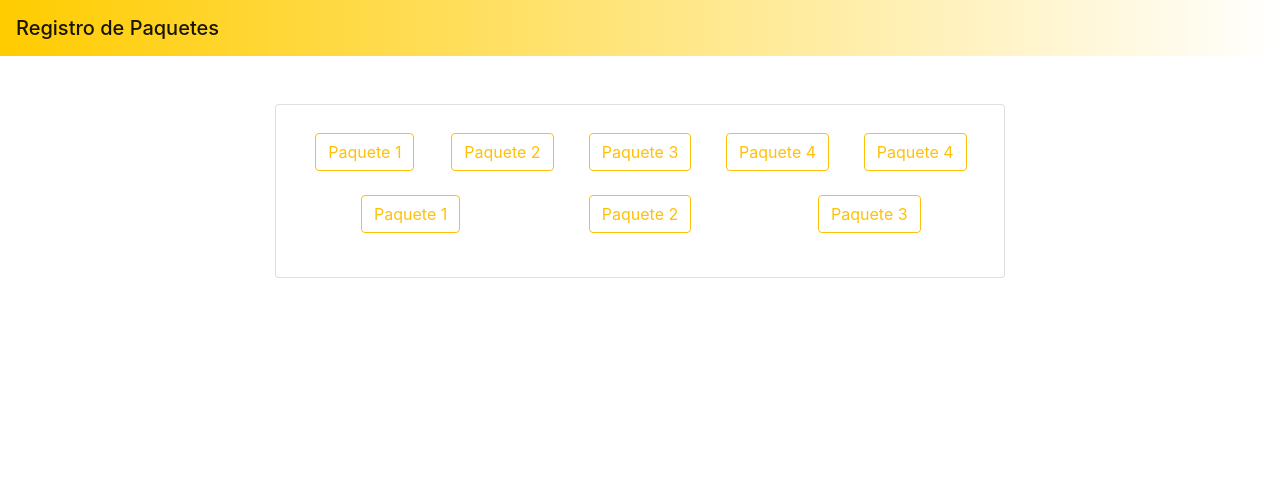
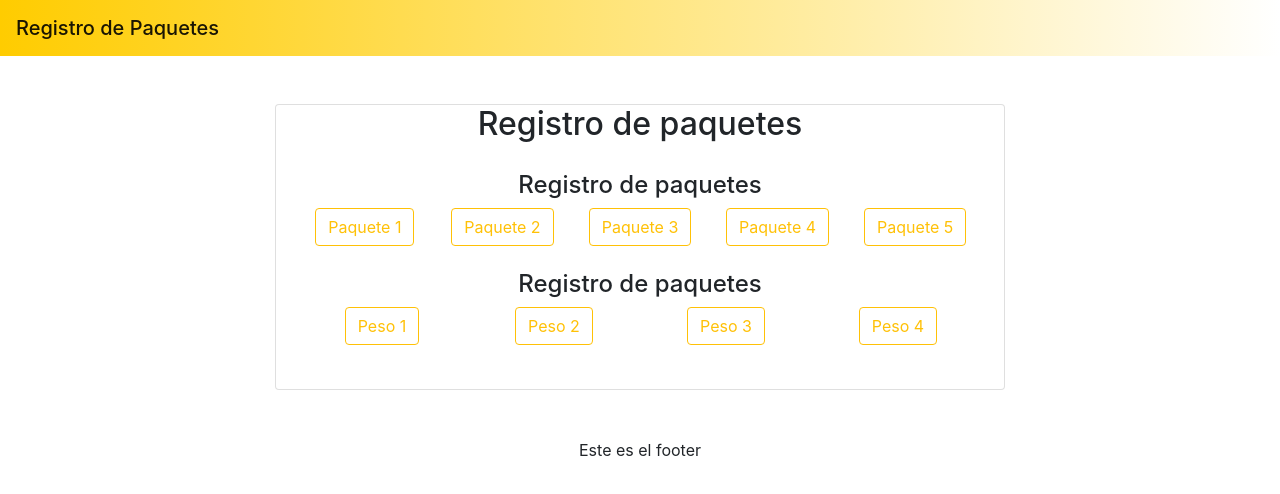
Before and after one commit to CarlosMendoza21/Hackathon2024, a website: page static/main.html in a window 1280 px wide. Drawn offline with nearby package versions, Linux system fonts and the light colour scheme.

Commit message:
change indexn

```diff
--- a/static/main.html
+++ b/static/main.html
@@ -3,7 +3,7 @@
 <head>
   <meta charset="UTF-8">
   <meta name="viewport" content="width=device-width, initial-scale=1.0">
-  <title>Interfaz PaquetesMexico</title>
+  <title>Interfaz Paquetes Mexico</title>
 
   <!-- Google fonts-->
   <link rel="preconnect" href="https://fonts.googleapis.com">
@@ -25,10 +25,11 @@
     <div class="row">
       <div class="col-md-8 offset-md-2">
         <div class="card">
+          <h2 class="text-center">Registro de paquetes</h2>
           <div class="card-body">
-            <h2 class="text-center"></h2>
             <div class="text-center">
               <div class="container-fluid">
+                <h4 class="text-center">Registro de paquetes</h4>
                 <div class="row align-items-start justify-content-center">
                   <div class="col">
                     <button type="button" class="btn btn-outline-warning">Paquete 1</button>
@@ -43,20 +44,24 @@
                     <button type="button" class="btn btn-outline-warning">Paquete 4</button>
                   </div>
                   <div class="col">
-                    <button type="button" class="btn btn-outline-warning">Paquete 4</button>
+                    <button type="button" class="btn btn-outline-warning">Paquete 5</button>
                   </div>
                 </div><br>
               </div>
-              <div class="container-fluid"> <!-- Ajuste: Cambiado container a container-fluid para que ocupe el ancho completo -->
-                <div class="row align-items-start justify-content-center"> <!-- Ajuste: Alinea y justifica los elementos en el centro -->
+              <div class="container-fluid">
+                <h4 class="text-center">Registro de paquetes</h4>
+                <div class="row align-items-start justify-content-center">
                   <div class="col">
-                    <button type="button" class="btn btn-outline-warning">Paquete 1</button>
+                    <button type="button" class="btn btn-outline-warning">Peso 1</button>
                   </div>
                   <div class="col">
-                    <button type="button" class="btn btn-outline-warning">Paquete 2</button>
+                    <button type="button" class="btn btn-outline-warning">Peso 2</button>
                   </div>
                   <div class="col">
-                    <button type="button" class="btn btn-outline-warning">Paquete 3</button>
+                    <button type="button" class="btn btn-outline-warning">Peso 3</button>
+                  </div>
+                  <div class="col">
+                    <button type="button" class="btn btn-outline-warning">Peso 4</button>
                   </div>
                 </div><br>
               </div>
@@ -66,5 +71,9 @@
       </div>
     </div>
   </div>
+  <!-- Footer -->
+  <footer class="text-center mt-5">
+    <p>Este es el footer</p>
+  </footer>
 </body>
 </html>
```
Also changed, not shown: static/camera.html (+1 -1 lines), static/images/img1.png (added).
